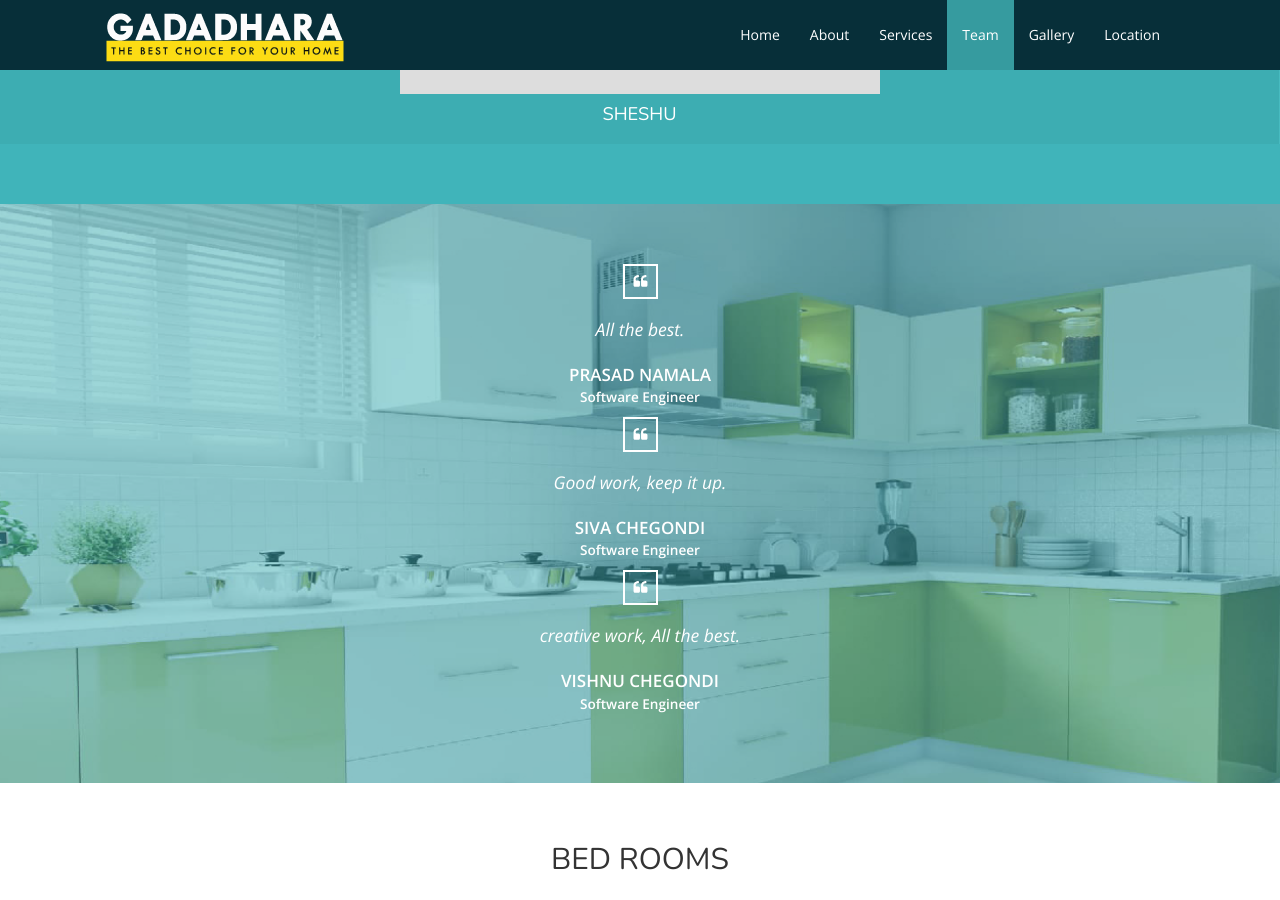
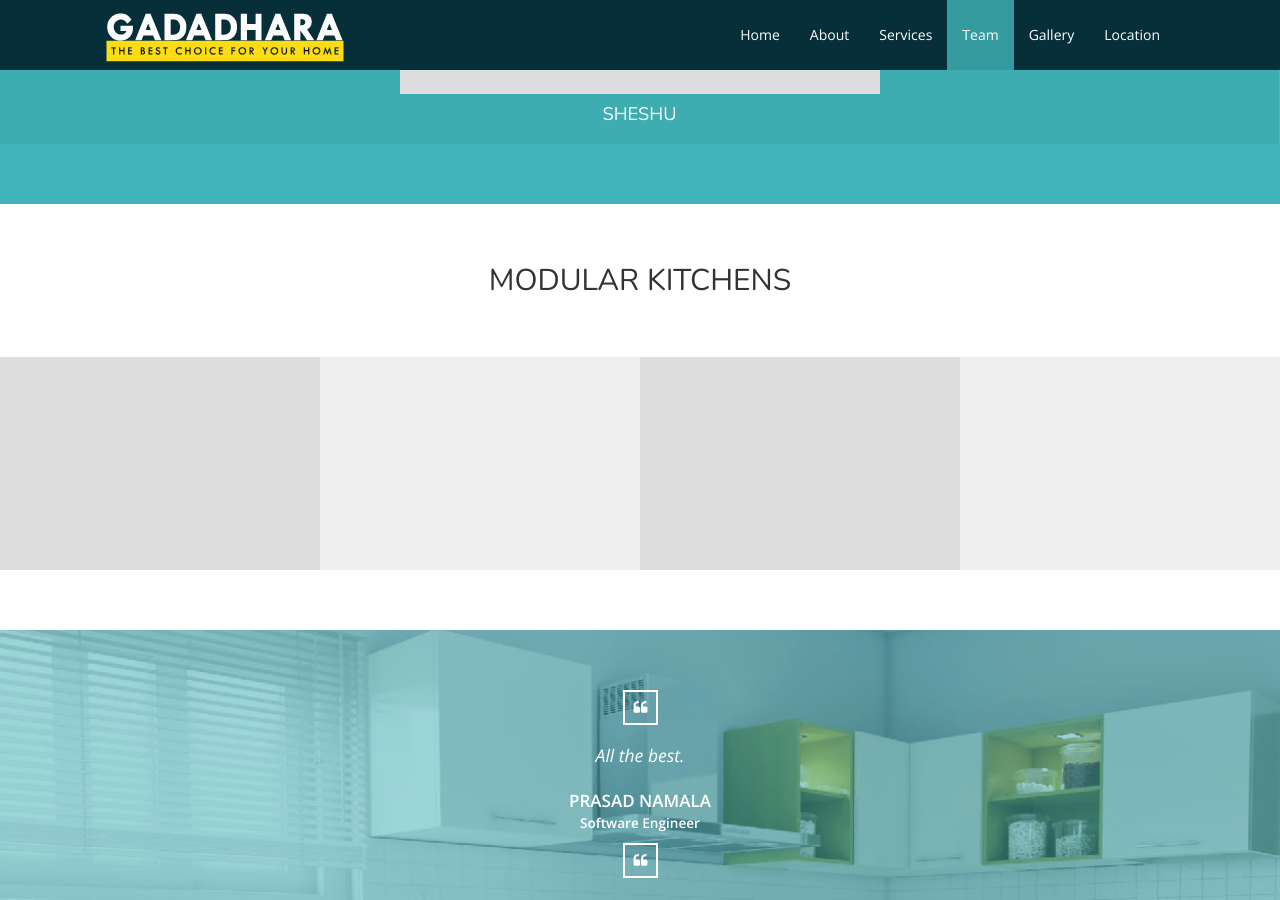
Before and after one commit to gadadhara/GADADHARA, a Jekyll site: the page built from index.html, in a window 1280 px wide and 900 px high, scrolled down 3669 px. Built offline with Jekyll 4.4.1, drawn with Linux system fonts in a browser that asks for light colours; nearby versions of some CDN libraries.

Commit message:
Update index.html

```diff
--- a/index.html
+++ b/index.html
@@ -172,6 +172,23 @@
 </div>
 <!-- End Our team -->
 
+<div id="gallery" class="gallery">
+
+    <h2 class="section-title">MODULAR KITCHENS</h2>
+
+    {% for images in site.data.projects %}
+        <a href="{{site.baseurl}}/img/gallery/large/{{ images.image_large }}" class="gallery-item expandable-box image-link">
+            <div class="expandable-box-top">
+                <img src="{{site.baseurl}}/img/gallery/thumb/{{ images.image_thumb }}" alt="{{ images.image_alt }}">
+            </div>
+            <div class="expandable-box-bottom">
+                <span><svg class="icon icon-chain"><use xlink:href="#icon-chain"></use></svg></span>
+            </div>
+        </a>
+    {% endfor %}
+
+</div>
+
 <!-- Start Testimonials -->
 <div id="testimonials" class="testimonials parallax" style="background-image: url('{{ site.baseurl }}/img/{{ site.testimonials.testimonials_img }}');">
     <div class="overlay-container">
```
